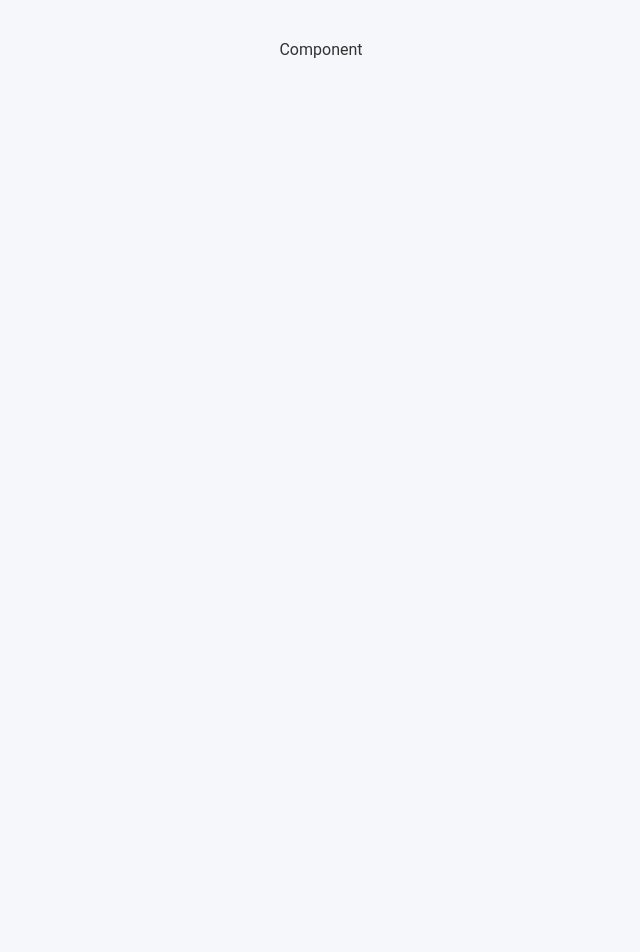
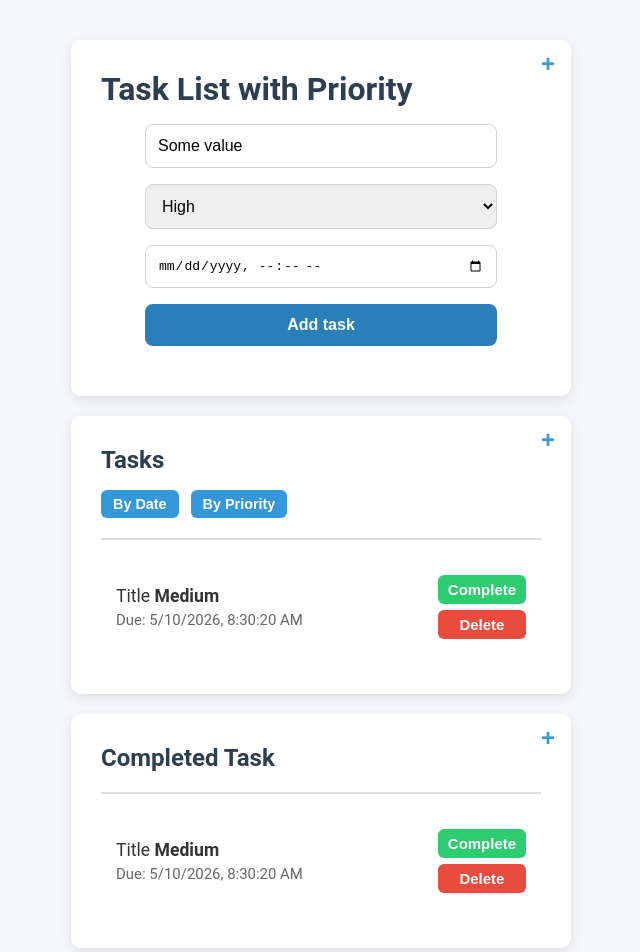
Before and after one commit to imespri/completed-courses, a React app in the folder 01-tasklist/: page / in a window 1280 px wide. Shown: the top 952 px of the page, without its empty margins (319-959 px from the left). Before the commit the page ends 800 px from the top, so only its background shows below. Built offline with nearby package versions, Linux system fonts and the light colour scheme; the HTML template or start-up script is replaced by a standard one.

Commit message:
feat: add component static version

```diff
--- a/01-tasklist/src/App.jsx
+++ b/01-tasklist/src/App.jsx
@@ -1,5 +1,95 @@
 function App() {
-  return <div>Component</div>;
+  return (
+    <div className="app">
+      <div className="task-container">
+        <h1>Task List with Priority</h1>
+        <button className="close-button">+</button>
+        <TaskForm />
+      </div>
+
+      <div className="task-container">
+        <h2>Tasks</h2>
+        <button className="close-button">+</button>
+        <div className="sort-controls">
+          <button className="sort-button">By Date</button>
+          <button className="sort-button">By Priority</button>
+        </div>
+        <TaskList />
+      </div>
+
+      <div className="completed-task-container">
+        <h2>Completed Task</h2>
+        <button className="close-button">+</button>
+        <CompletedTaskList />
+      </div>
+      <Footer />
+    </div>
+  );
+}
+
+function TaskForm() {
+  return (
+    <form action="" className="task-form">
+      <input
+        type="text"
+        value={"Some value"}
+        placeholder="task title"
+        required
+      />
+      <select value={""}>
+        <option value="High">High</option>
+        <option value="Medium">Medium</option>
+        <option value="Low">Low</option>
+      </select>
+      <input type="datetime-local" />
+      <button type="submit">Add task</button>
+    </form>
+  );
+}
+
+function TaskList() {
+  return (
+    <ul className="task-list">
+      <TaskItem />
+    </ul>
+  );
+}
+
+function CompletedTaskList() {
+  return (
+    <ul className="completed-task-list">
+      <TaskItem />
+    </ul>
+  );
+}
+
+function TaskItem() {
+  return (
+    <li className="task-item">
+      <div className="task-info">
+        <div>
+          Title <strong>Medium</strong>
+        </div>
+        <div className="task-deadline">Due: {new Date().toLocaleString()}</div>
+      </div>
+      <div className="task-buttons">
+        <button className="complete-button">Complete</button>
+        <button className="delete-button">Delete</button>
+      </div>
+    </li>
+  );
+}
+
+function Footer() {
+  return (
+    <footer className="footer">
+      <p>
+        Technologies and React concepts used: React, JSX, props, useState,
+        component composition, conditional rendering, array methods, (map,
+        filter), event handling.
+      </p>
+    </footer>
+  );
 }
 
 export default App;
```
